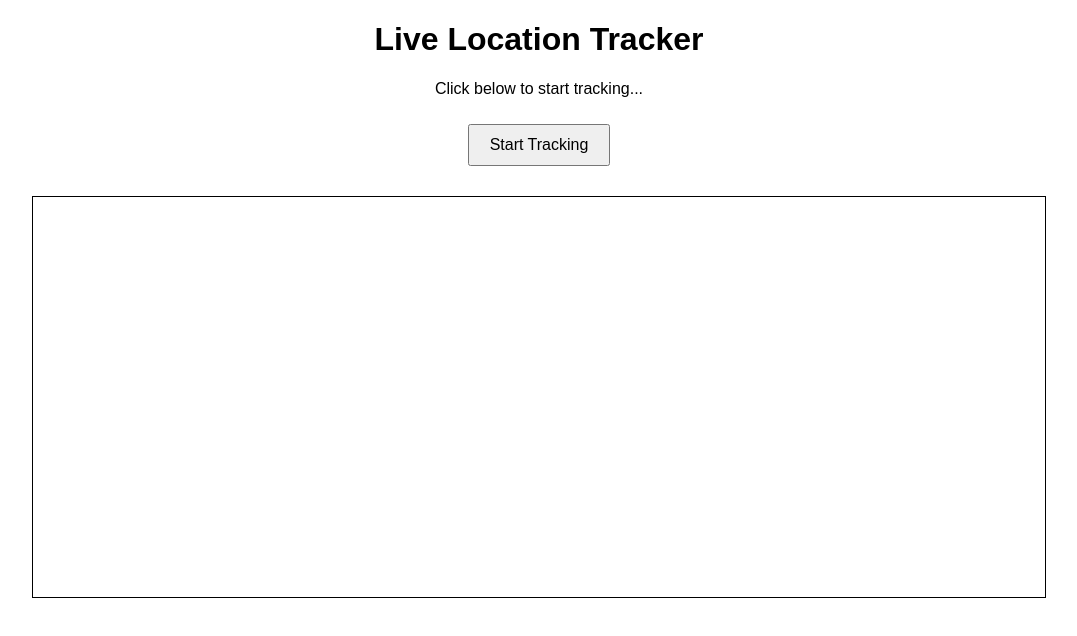
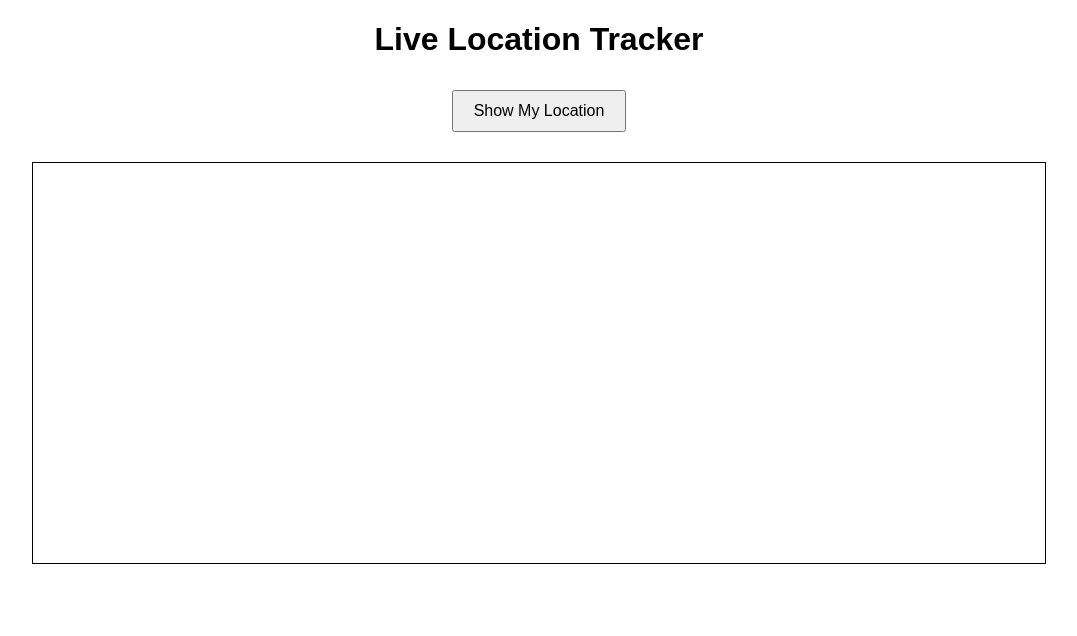
Before and after one commit to Daxexp/abc1, a plain HTML site: page index.html in a window 1280 px wide. Shown: the whole page, without its empty margins (101-1178 px from the left). Drawn offline with nearby package versions, Linux system fonts and the light colour scheme.

Commit message:
Update index.html

```diff
--- a/index.html
+++ b/index.html
@@ -9,8 +9,8 @@
 </head>
 <body>
     <h1>Live Location Tracker</h1>
-    <p id="status">Click below to start tracking...</p>
-    <button onclick="startTracking()">Start Tracking</button>
+    <button onclick="getLocation()">Show My Location</button>
+    <p id="status"></p>
     <div id="map"></div>
 
     <script src="https://unpkg.com/leaflet@1.7.1/dist/leaflet.js"></script>
```
